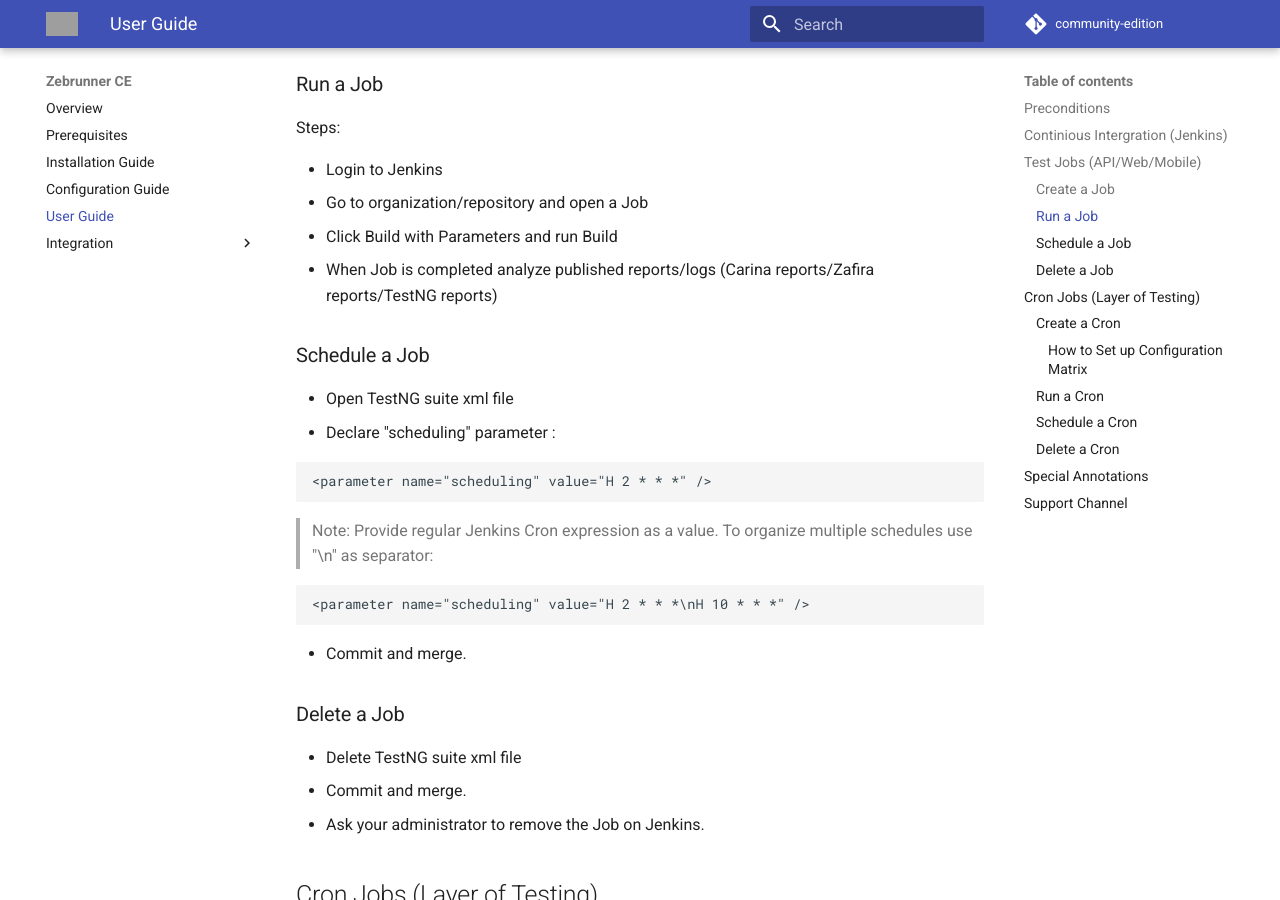
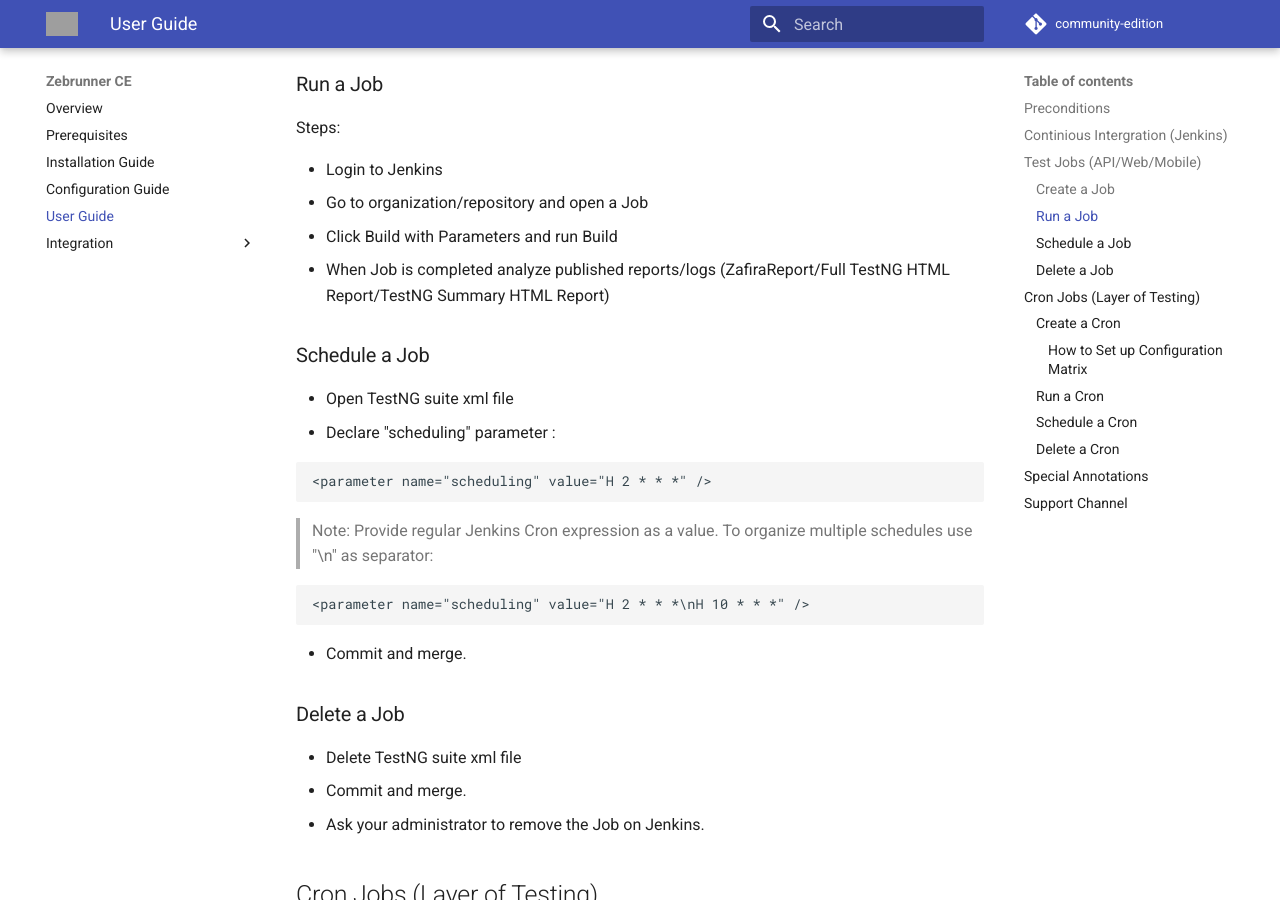
Before and after one commit to zebrunner/community-edition, an MkDocs documentation site: the page built from docs/user-guide.md, in a window 1280 px wide and 900 px high, scrolled down 1231 px. Built offline with MkDocs 1.6.1 and Material for MkDocs 9.7.7, drawn with Linux system fonts in a browser that asks for light colours; comment, search, counter and statistics services are not loaded; grey boxes are pictures that could not be loaded.

Commit message:
Update user-guide.md

```diff
--- a/docs/user-guide.md
+++ b/docs/user-guide.md
@@ -48,7 +48,7 @@
 * Login to Jenkins
 * Go to organization/repository and open a Job
 * Click Build with Parameters and run Build
-* When Job is completed analyze published reports/logs (Carina reports/Zafira reports/TestNG reports)
+* When Job is completed analyze published reports/logs (ZafiraReport/Full TestNG HTML Report/TestNG Summary HTML Report)
 
 ### Schedule a Job
 * Open TestNG suite xml file
```
